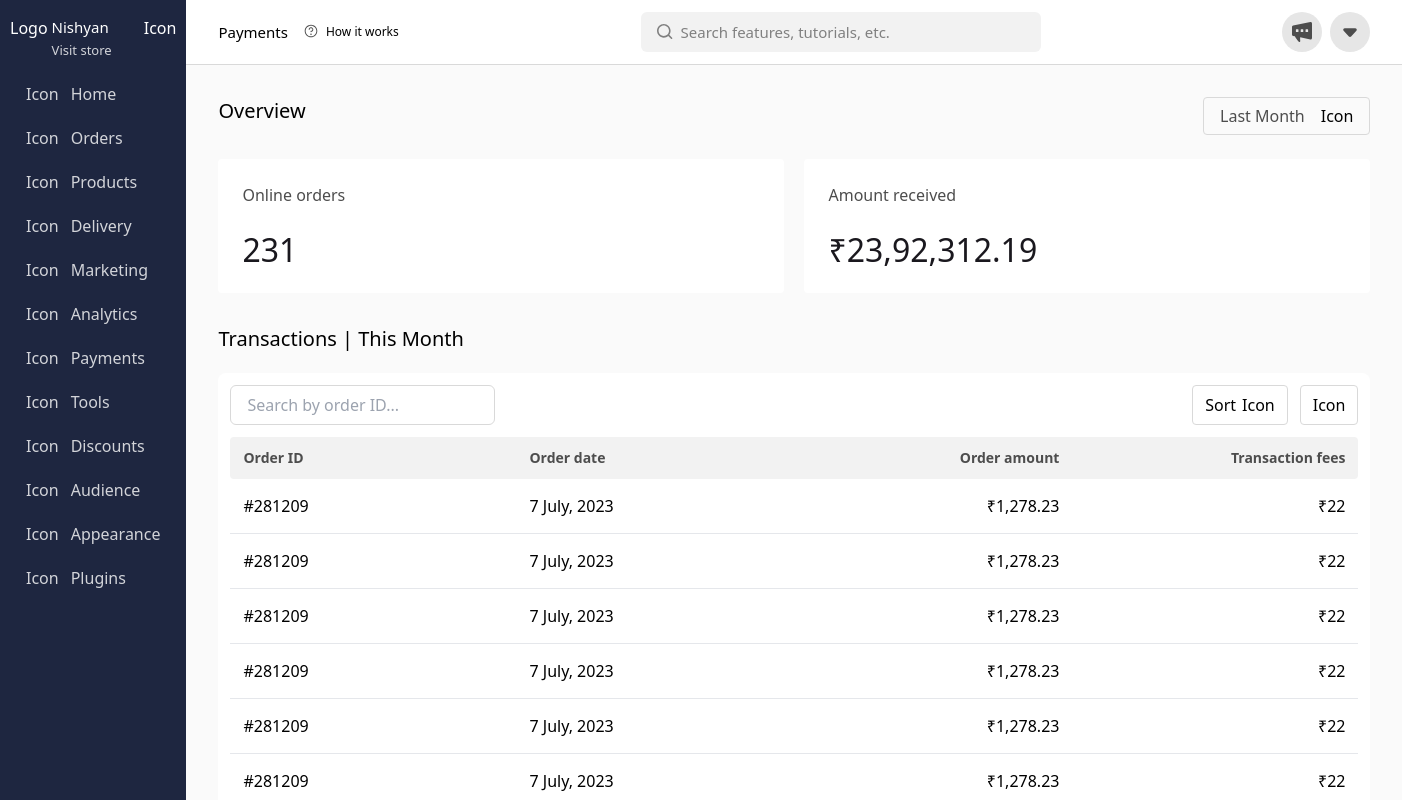
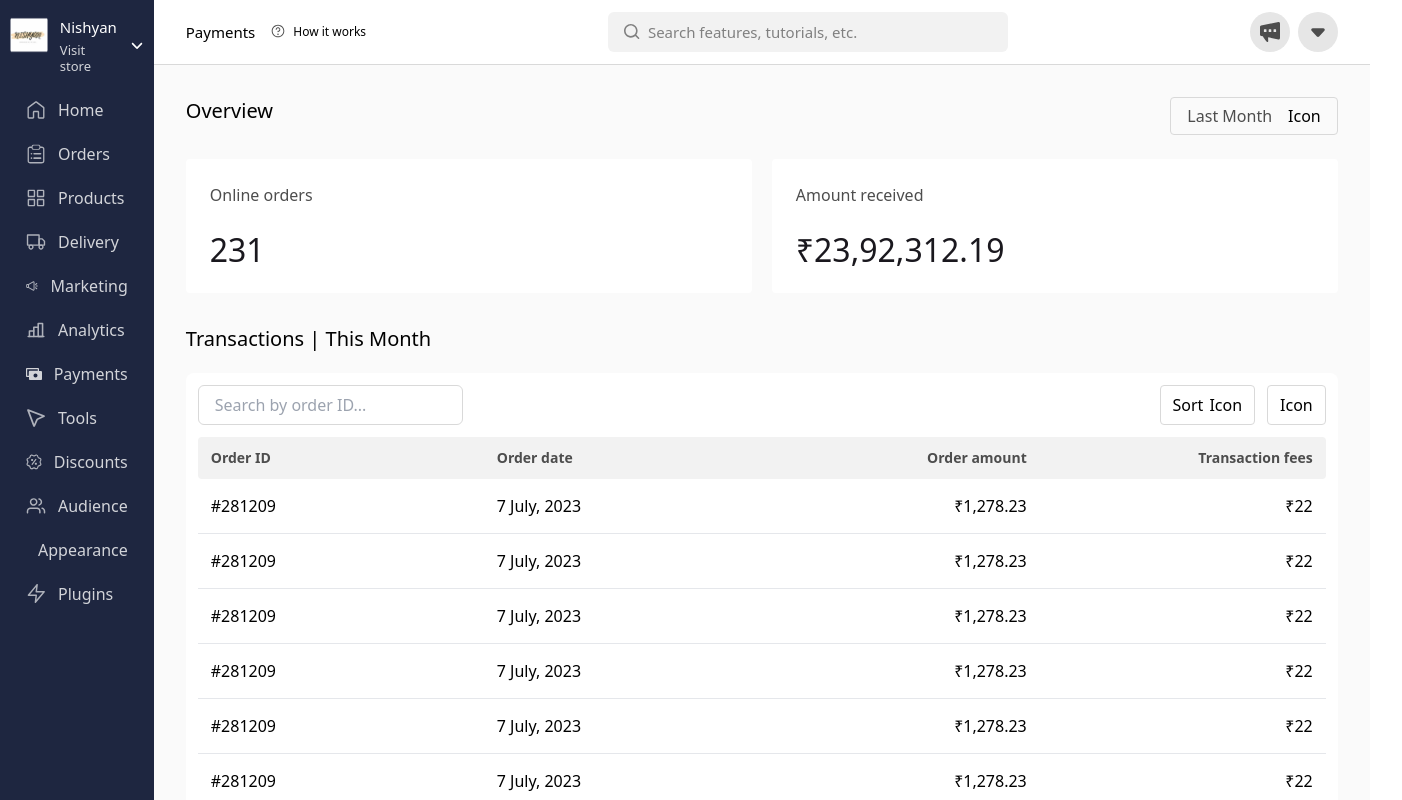
Before and after one commit to Achilles-Dev/figma-designs, a React (Create React App) app: page / in a window 1280 px wide. Shown: the top 800 px of the page, 1402 px wide, since content can reach past the window. Built offline with nearby package versions, Linux system fonts and the light colour scheme.

Commit message:
Add Assets to SideBar component

```diff
--- a/src/components/payoutsComponents/SideBar.tsx
+++ b/src/components/payoutsComponents/SideBar.tsx
@@ -1,12 +1,29 @@
 import React from 'react'
+import LogoImage from '../../assets/Image.png'
+import ChevronDownIcon from '../../assets/Chevron Down.svg'
+import HomeIcon from '../../assets/Home.svg'
+import OrdersIcon from '../../assets/Orders.svg'
+import ProductsIcon from '../../assets/Products.svg'
+import DeliveryIcon from '../../assets/Delivery.svg'
+import MarketingIcon from '../../assets/Marketing.svg'
+import AnalyticsIcon from '../../assets/Analytics.svg'
+import PaymentsIcon from '../../assets/Payments.svg'
+import ToolsIcon from '../../assets/Tools.svg'
+import DiscountsIcon from '../../assets/Discounts.svg'
+import AudienceIcon from '../../assets/Audience.svg'
+import AppearanceIcon from '../../assets/Appearance.svg'
+import PluginsIcon from '../../assets/Plugins.svg'
+import FrameIcon from '../../assets/Frame.svg'
 
 const Sidebar = () => {
   return (
     <aside className='flex flex-col justify-between w-[224px] bg-[#1E2640] px-[10px] py-[16px] min-h-screen text-white'>
       <div className='flex flex-col gap-[16px]'>
         <div className='flex gap-[12px] justify-between'>
-          <div className='flex gap-[4px]'>
-            <span>Logo</span>
+          <div className='flex gap-[12px]'>
+            <span className='w-[39px] h-[39px]'>
+              <img src={LogoImage} alt='Logo' />
+            </span>
             <div className='flex flex-col gap-[4px]'>
               <p className='text-[15px] leading-[22px]'>Nishyan</p>
               <p className='text-[13px] leading-[16px] opacity-[80%]'>
@@ -14,61 +31,89 @@
               </p>
             </div>
           </div>
-          <span>Icon</span>
+          <span className='flex items-center justify-center'>
+            <img src={ChevronDownIcon} alt='Down Arrow' />
+          </span>
         </div>
         <div className='flex flex-col gap-[4px]'>
           <div className='flex gap-[12px] rounded px-[16px] py-[8px] opacity-[80%]'>
-            <span>Icon</span>
+            <span className='flex items-center'>
+              <img src={HomeIcon} alt='Home' />
+            </span>
             <p>Home</p>
           </div>
           <div className='flex gap-[12px] rounded px-[16px] py-[8px] opacity-[80%]'>
-            <span>Icon</span>
+            <span className='flex items-center'>
+              <img src={OrdersIcon} alt='Orders' />
+            </span>
             <p>Orders</p>
           </div>
           <div className='flex gap-[12px] rounded px-[16px] py-[8px] opacity-[80%]'>
-            <span>Icon</span>
+            <span className='flex items-center'>
+              <img src={ProductsIcon} alt='Products' />
+            </span>
             <p>Products</p>
           </div>
           <div className='flex gap-[12px] rounded px-[16px] py-[8px] opacity-[80%]'>
-            <span>Icon</span>
+            <span className='flex items-center'>
+              <img src={DeliveryIcon} alt='Delivery' />
+            </span>
             <p>Delivery</p>
           </div>
           <div className='flex gap-[12px] rounded px-[16px] py-[8px] opacity-[80%]'>
-            <span>Icon</span>
+            <span className='flex items-center'>
+              <img src={MarketingIcon} alt='Marketing' />
+            </span>
             <p>Marketing</p>
           </div>
           <div className='flex gap-[12px] rounded px-[16px] py-[8px] opacity-[80%]'>
-            <span>Icon</span>
+            <span className='flex items-center'>
+              <img src={AnalyticsIcon} alt='Analytics' />
+            </span>
             <p>Analytics</p>
           </div>
           <div className='flex gap-[12px] rounded px-[16px] py-[8px] opacity-[80%]'>
-            <span>Icon</span>
+            <span className='flex items-center'>
+              <img src={PaymentsIcon} alt='Payments' />
+            </span>
             <p>Payments</p>
           </div>
           <div className='flex gap-[12px] rounded px-[16px] py-[8px] opacity-[80%]'>
-            <span>Icon</span>
+            <span className='flex items-center'>
+              <img src={ToolsIcon} alt='Tools' />
+            </span>
             <p>Tools</p>
           </div>
           <div className='flex gap-[12px] rounded px-[16px] py-[8px] opacity-[80%]'>
-            <span>Icon</span>
+            <span className='flex items-center'>
+              <img src={DiscountsIcon} alt='Discounts' />
+            </span>
             <p>Discounts</p>
           </div>
           <div className='flex gap-[12px] rounded px-[16px] py-[8px] opacity-[80%]'>
-            <span>Icon</span>
+            <span className='flex items-center'>
+              <img src={AudienceIcon} alt='Audience' />
+            </span>
             <p>Audience</p>
           </div>
           <div className='flex gap-[12px] rounded px-[16px] py-[8px] opacity-[80%]'>
-            <span>Icon</span>
+            <span className='flex items-center'>
+              <img src={AppearanceIcon} alt='Appearance' />
+            </span>
             <p>Appearance</p>
           </div>
           <div className='flex gap-[12px] rounded px-[16px] py-[8px] opacity-[80%]'>
-            <span>Icon</span>
+            <span className='flex items-center'>
+              <img src={PluginsIcon} alt='Plugins' />
+            </span>
             <p>Plugins</p>
           </div>
         </div>
       </div>
       <div className='flex px-[12px] py-[6px] bg-[#353C53] rounded gap-[10px]'>
-        <span>Icon</span>
+        <span className='flex items-center'>
+          <img src={FrameIcon} alt='Frame' />
+        </span>
         <div className='flex flex-col gap-[2px]'>
           <p className='opacity-[80%] text-[13px] leading-[16px]'>
             Available credits
```
Also changed, not shown: src/assets/Chevron Down.svg (added).
